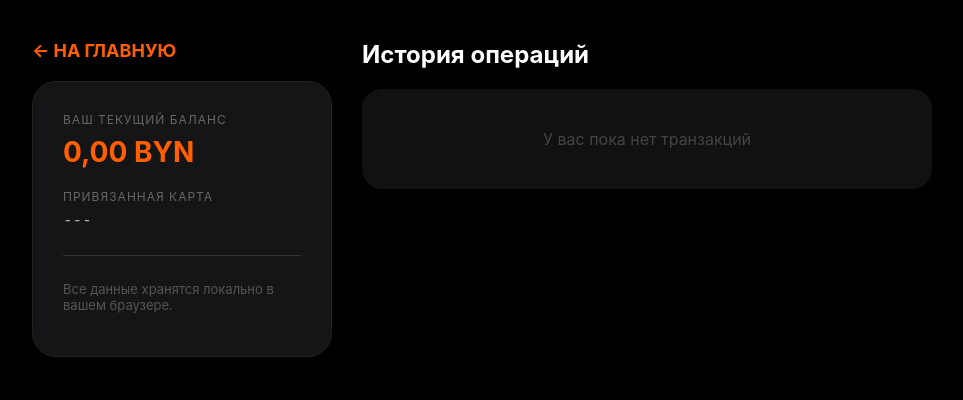
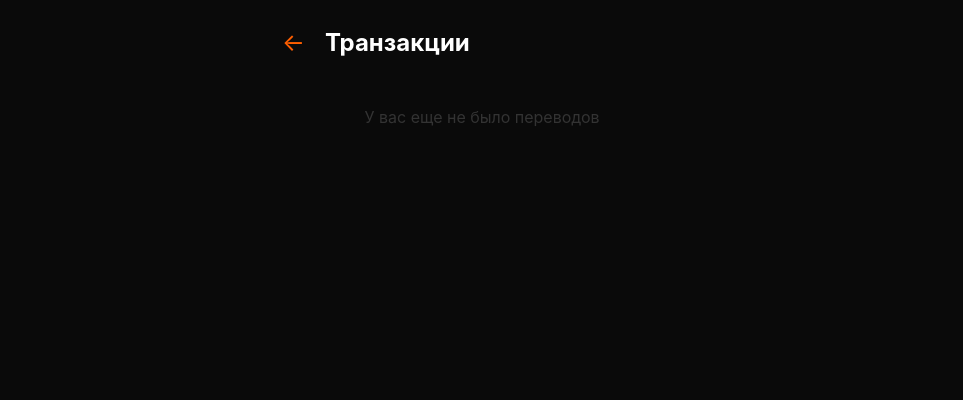
Before and after one commit to htimurd/mastercard, a plain HTML site: page cabinet.html in a window 1280 px wide. Shown: the whole page, without its empty margins (158-1121 px from the left). Drawn offline with Linux system fonts and the light colour scheme; sample sign-in values are in the browser's storage.

Commit message:
Update cabinet.html

```diff
--- a/cabinet.html
+++ b/cabinet.html
@@ -3,76 +3,54 @@
 <head>
     <meta charset="UTF-8">
     <meta name="viewport" content="width=device-width, initial-scale=1.0">
-    <title>Личный Кабинет</title>
+    <title>История операций</title>
     <style>
-        body { background: #000; color: white; font-family: -apple-system, sans-serif; margin: 0; padding: 0; display: flex; justify-content: center; }
-        .app-wrapper { width: 100%; max-width: 900px; padding: 40px 20px; display: flex; flex-wrap: wrap; gap: 30px; }
-
-        .back-btn { color: #ff5f00; text-decoration: none; font-size: 18px; font-weight: bold; display: block; margin-bottom: 20px; }
-
-        .sidebar { flex: 1; min-width: 300px; }
-        .main-content { flex: 2; min-width: 320px; }
-
-        .user-card { background: #151517; padding: 30px; border-radius: 24px; border: 1px solid #222; position: sticky; top: 40px; }
-        .label { color: #666; font-size: 12px; text-transform: uppercase; margin-bottom: 8px; letter-spacing: 1px; }
-        .val { font-size: 28px; font-weight: bold; margin-bottom: 20px; color: #ff5f00; }
-
-        .history-item { background: #1c1c1e; padding: 20px; border-radius: 18px; display: flex; justify-content: space-between; align-items: center; margin-bottom: 12px; border-left: 5px solid #333; transition: 0.2s; }
-        .history-item:hover { border-left-color: #ff5f00; background: #222; }
-        .hist-info div:first-child { font-weight: bold; font-size: 16px; margin-bottom: 4px; }
-        .hist-info div:last-child { font-size: 12px; color: #666; }
-        .hist-sum { font-weight: 800; font-size: 16px; text-align: right; }
-
-        @media (max-width: 768px) {
-            .app-wrapper { flex-direction: column; padding: 20px; }
-            .user-card { position: static; }
-        }
+        body { background: #0a0a0a; color: #fff; font-family: -apple-system, sans-serif; padding: 20px; display: flex; justify-content: center; }
+        .container { width: 100%; max-width: 400px; }
+        .header { display: flex; align-items: center; margin-bottom: 30px; }
+        .back-btn { color: #ff5f00; text-decoration: none; font-size: 24px; margin-right: 20px; }
+        .hist-item { background: #151517; padding: 15px; border-radius: 15px; margin-bottom: 12px; display: flex; justify-content: space-between; align-items: center; border-left: 4px solid #ff5f00; }
+        .hist-info div:first-child { font-weight: bold; font-size: 14px; margin-bottom: 4px; }
+        .hist-info div:last-child { font-size: 11px; color: #555; }
+        .amount { font-weight: bold; color: #fff; }
     </style>
 </head>
 <body>
-
-    <div class="app-wrapper">
-        <!-- СЛЕВА: ИНФО -->
-        <div class="sidebar">
-            <a href="index.html" class="back-btn">← НА ГЛАВНУЮ</a>
-            <div class="user-card">
-                <div class="label">Ваш текущий баланс</div>
-                <div class="val" id="cabBal">0.00 BYN</div>
-                <div class="label">Привязанная карта</div>
-                <div id="cabNum" style="font-family: monospace; font-size: 16px; color: #aaa;">0000 0000 0000 0000</div>
-                <hr style="border: 0; border-top: 1px solid #333; margin: 25px 0;">
-                <p style="font-size: 13px; color: #555;">Все данные хранятся локально в вашем браузере.</p>
-            </div>
+    <div class="container">
+        <div class="header">
+            <a href="index.html" class="back-btn">←</a>
+            <h2 style="margin:0">Транзакции</h2>
         </div>
 
-        <!-- СПРАВА: ИСТОРИЯ -->
-        <div class="main-content">
-            <h2 style="margin-top:0; font-size: 24px;">История операций</h2>
-            <div id="historyBox"></div>
+        <div id="historyList">
+            <!-- Список пуст -->
         </div>
     </div>
 
     <script>
-        const balance = localStorage.getItem('balance') || "0.00";
-        const cardNum = localStorage.getItem('cardNumber') || "---";
-        const appCurrency = localStorage.getItem('appCurrency') || "BYN";
-        const history = JSON.parse(localStorage.getItem('transfers') || "[]");
+        const user = JSON.parse(localStorage.getItem('mc_current_user'));
+        const allHistory = JSON.parse(localStorage.getItem('mc_history') || "[]");
 
-        document.getElementById('cabBal').innerText = parseFloat(balance).toLocaleString('ru-RU', {minimumFractionDigits: 2}) + " " + appCurrency;
-        document.getElementById('cabNum').innerText = cardNum;
+        const list = document.getElementById('historyList');
 
-        const container = document.getElementById('historyBox');
-        if(history.length === 0) {
-            container.innerHTML = '<div style="background:#111; padding:40px; border-radius:20px; text-align:center; color:#444;">У вас пока нет транзакций</div>';
+        if(!user) {
+            window.location.href = 'index.html';
+        }
+
+        // Фильтруем историю: показываем только те переводы, где отправитель — текущий пользователь
+        const myHistory = allHistory.filter(h => h.fromPhone === user.phone);
+
+        if(myHistory.length === 0) {
+            list.innerHTML = '<p style="color:#333; text-align:center; margin-top:50px;">У вас еще не было переводов</p>';
         } else {
-            history.forEach(item => {
-                container.innerHTML += `
-                    <div class="history-item">
+            myHistory.forEach(h => {
+                list.innerHTML += `
+                    <div class="hist-item">
                         <div class="hist-info">
-                            <div>${item.name}</div>
-                            <div>${item.date} • ${item.target}</div>
+                            <div>Кому: ${h.toName}</div>
+                            <div>${h.date} • ${h.toPhone}</div>
                         </div>
-                        <div class="hist-sum">-${item.amount} ${item.currency}</div>
+                        <div class="amount">-${h.amount.toFixed(2)}</div>
                     </div>
                 `;
             });
```
